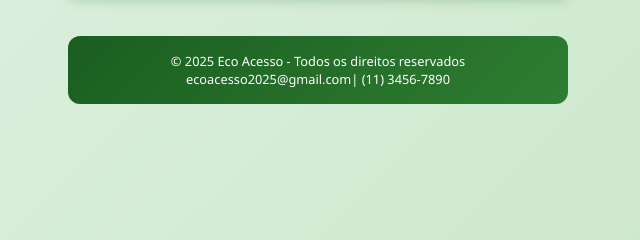
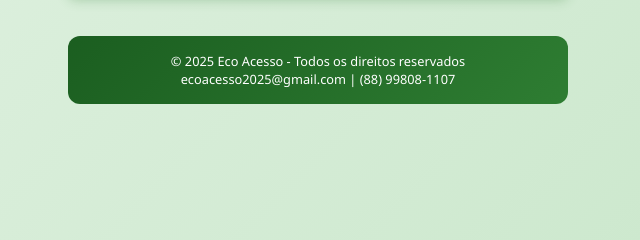
Before and after one commit to Noizyyyyyy/EcoAcesso, a website: page Front-Page.html in a window 1280 px wide. Shown: the part 551-791 px from the top of the page, 322-962 px from the left. Drawn offline with Linux system fonts and the light colour scheme.

Commit message:
Update Front-Page.html

```diff
--- a/Front-Page.html
+++ b/Front-Page.html
@@ -175,7 +175,7 @@
 
         <footer>
             <p>&copy; 2025 Eco Acesso - Todos os direitos reservados</p>
-            <p>ecoacesso2025@gmail.com| (11) 3456-7890</p>
+            <p>ecoacesso2025@gmail.com  | (88) 99808-1107</p>
         </footer>
     </div>
 </body>
```
